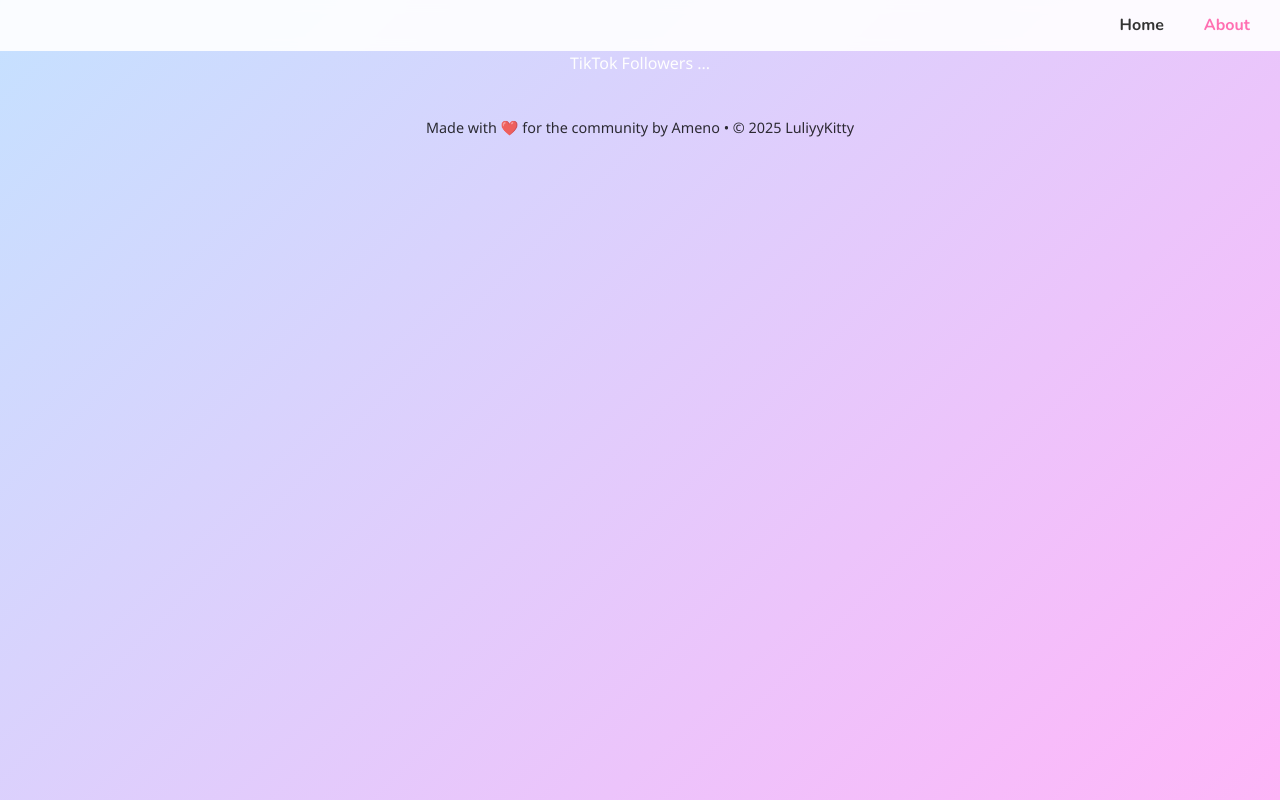
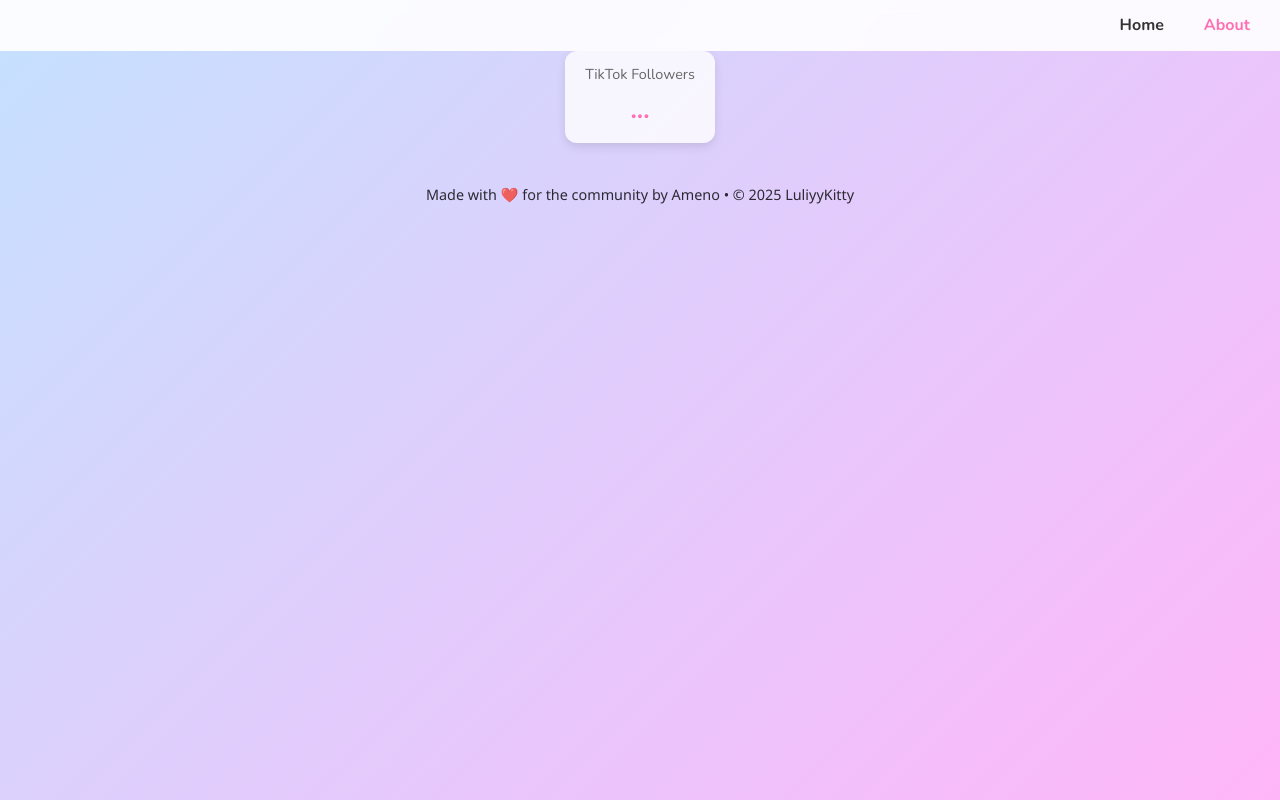
Before and after one commit to AmenoHoshizora/luleksite, a plain HTML site: page about.html in a window 1280 px wide. Drawn offline with nearby package versions, Linux system fonts and the light colour scheme; no server answers.

Commit message:
Update style.css

```diff
--- a/style.css
+++ b/style.css
@@ -508,6 +508,43 @@ color: #fff;
   border-radius: 3px;
 }
 
+#live-indicator {
+  padding: 10px;
+  text-align: center;
+  font-weight: bold;
+}
+
+#live-indicator.live #live-status {
+  color: red;
+}
+
+#live-indicator.offline #live-status {
+  color: gray;
+}
+
+#follower-box {
+  display: inline-block;
+  padding: 12px 20px;
+  background: rgba(255, 255, 255, 0.8);
+  border-radius: 12px;
+  box-shadow: 0 4px 10px rgba(0,0,0,0.1);
+  font-family: 'Nunito', sans-serif;
+  text-align: center;
+}
+
+#follower-label {
+  display: block;
+  font-size: 0.9rem;
+  color: #666;
+  margin-bottom: 4px;
+}
+
+#follower-count {
+  font-size: 1.6rem;
+  font-weight: 700;
+  color: #ff6fb2;
+}
+
 @media (max-width: 768px) {
     header img { max-width: 80%; height: auto; }
     .parallax-bg {
```
